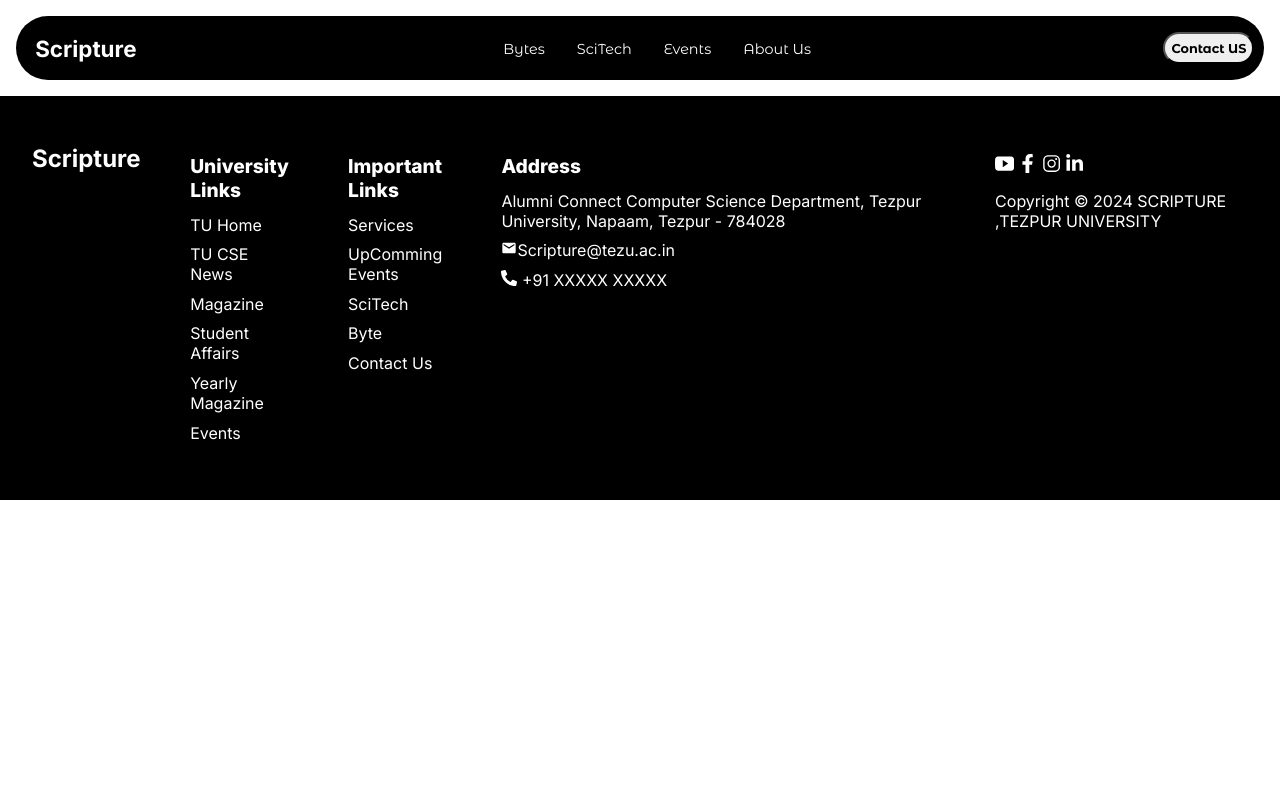
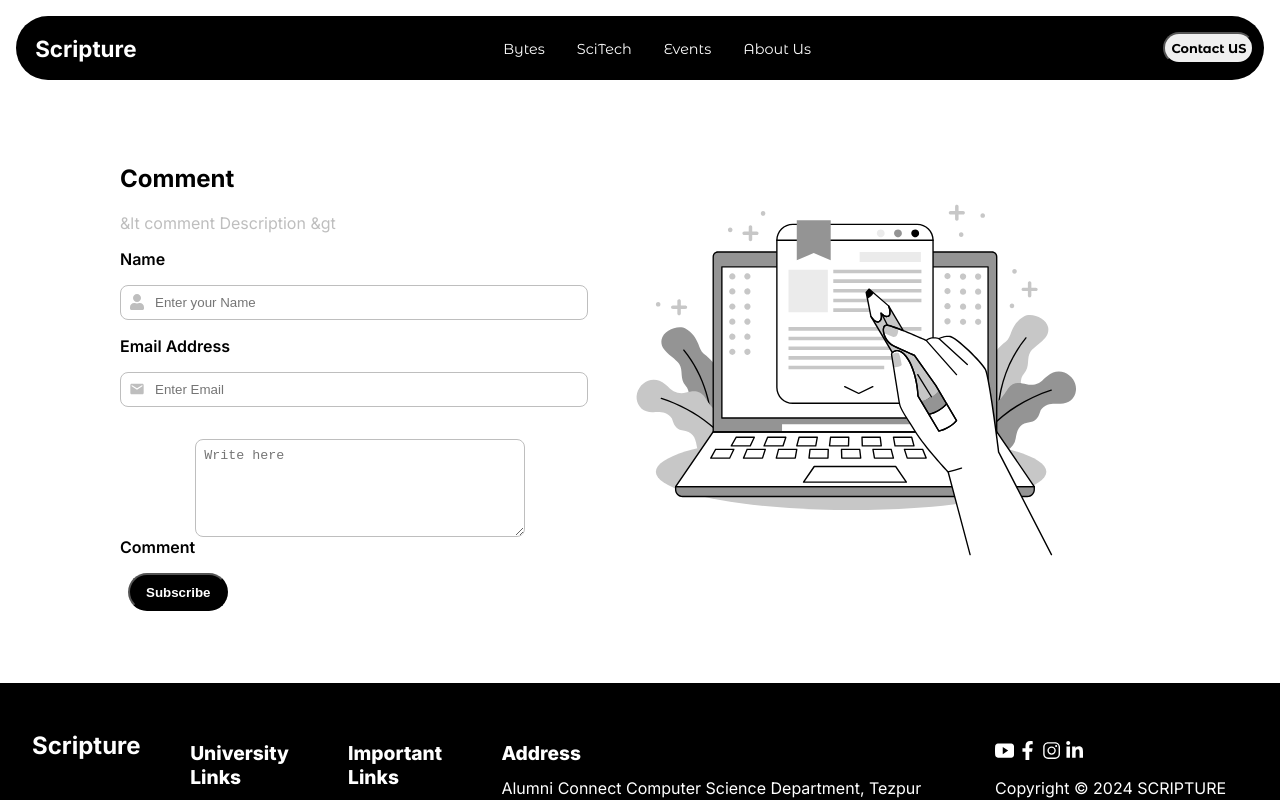
Before and after one commit to Heavy108/Scripture, a Next.js app: page /Blog in a window 1280 px wide. Shown: the top 800 px of the page. Built offline with nearby package versions, Linux system fonts and the light colour scheme; no server answers; the database is empty.

Commit message:
comment Section Responsive

```diff
--- a/src/CSS/Comment.module.css
+++ b/src/CSS/Comment.module.css
@@ -1,18 +1,11 @@
 @import url('https://fonts.googleapis.com/css2?family=Inter:wght@100..900&display=swap');
-
+/*
 .Subscribe_message{
   font-size: 1rem;
   background-color:white;
   padding: 0 20px;
 }
-.Newsletter_outerFrame{
-  display: flex;
-  justify-content:center;
-  gap: 12rem;
-  margin-top:7.5rem;
-  width: 100%;
-  margin-bottom:7.5rem;
-}
+
 .Subscribe_Section{
   display: flex;
   flex-direction: column;
@@ -31,56 +24,197 @@
 .form{
   display: flex;
   flex-direction: column;
-  width: 100%;
+
 }
 
+ */
+.Newsletter_outerFrame{
+  display: flex;
+  flex-direction: column-reverse;
+  margin: 2rem 3rem 2rem 3rem;
+}
+.Newsletter_image img{
+  height: 12rem;
+  width: 12rem;
+  margin-left: 2rem;
+  /* align-content: center; */
+  }
+  .Newsletter_image{
+    align-items: center;
+  }
   .Subscribe_button{
     border-radius: 2.5rem;
-  height: 2.5rem;
-  width:8rem;
+    height:fit-content;
+    width:fit-content;
+    padding: 0.6rem 1rem 0.6rem 1rem;
     margin: 0.5rem;
     margin-top: 1rem;
-
     color: white;
     background-color: black;
     font-weight: 700;
     font-style: normal;
   }
+  .textarea{
+    align-items: center;
+  border: 1px solid #bebebe;
+  border-radius: 0.5rem;
+  padding: 0.5rem;
+  margin: 1rem 0rem 1rem 0rem;
+  height: 8rem;
+  width:  13rem;
+
+}
+.Subscribe_Section p{
+  color: #BEBEBE;
+  font-weight: 400;
+}
 
 .label{
-  font-size: 1rem;
+  font-size: 0.8rem;
   font-weight: 600;
-  margin-bottom: 0.8rem;
 }
-
-
-
+.input_field {
+  border: none;
+  outline: none;
+  width: 10rem;
+}
 .input_container {
   display: flex;
   align-items: center;
   border: 1px solid #bebebe;
   border-radius: 0.5rem;
   padding: 0.5rem;
-  margin-bottom: 1.5rem;
+  margin: 0.8rem 0rem 1.5rem 0rem;
 
 }
-
 .icon {
   margin-right: 0.5rem;
   color: #bebebe;
 }
+@media only screen and (min-width:375px){
+  .textarea{
+    width: 16rem;
+  }
+  .Newsletter_image img{
+    height: 14rem;
+    width: 14rem;
+  }
+}
+@media only screen and (min-width:425px){
+  .textarea{
+    width: 19.5rem;
+  }
+  .label{
+    font-size: 1rem;
+  }
+  .Newsletter_image img{
+    height: 16rem;
+    width: 16rem;
+  }
 
-.input_field {
-  border: none;
-  outline: none;
-  width: 21.5rem;
+}
+@media only screen and (min-width:768px){
+  .Newsletter_outerFrame{
+    flex-direction: row;
+    /* margin: 4rem 5rem 4rem  5rem; */
+    gap: 1rem;
+  }
+  .Newsletter_image{
+    align-content: center;
+  }
+  .Newsletter_image img{
+    height: 20rem;
+    width: 20rem;
+    margin-left: 0;
+
   }
   .textarea{
-    align-items: center;
-  border: 1px solid #bebebe;
-  border-radius: 0.5rem;
-  padding: 0.5rem;
-  margin-bottom: 1.5rem;
-  height: 8rem;
+    height: 10vh;
+  }
+  .input_container{
+    margin: 1rem 0rem 1rem 0rem;
+  }
 
 }
+@media only screen and (min-width:1024px){
+  .Newsletter_outerFrame{
+    flex-direction: row;
+    margin: 4rem 7.5rem 4rem 7.5rem;
+    gap: 3rem;
+  }
+  .Newsletter_image{
+    align-content: center;
+  }
+  .Newsletter_image img{
+    height: 22.5rem;
+    width: 27.5rem;
+    margin-left: 0;
+
+  }
+  .textarea{
+    height: 10vh;
+  }
+  .input_container{
+    margin: 1rem 0rem 1rem 0rem;
+  }
+  .Subscribe_Section{
+    width: 45%;
+  }
+
+}
+@media only screen and ( min-width:1440px){
+  .Newsletter_image img{
+    height: 27.5rem;
+    width: 34.5rem;
+
+  }
+  .textarea{
+    width: 100%;
+  }
+  .Newsletter_outerFrame{
+    margin: 4rem 10rem 4rem 10rem;
+    gap: 4rem;
+  }
+  .Subscribe_Section h2{
+    font-size: 2rem;
+  }
+}
+@media only screen and ( min-width:2560px){
+  .Newsletter_image img{
+    height: 55rem;
+    width: 64.5rem;
+
+  }
+  .label{
+    font-size: 2rem;
+  }
+  .Newsletter_outerFrame{
+    margin: 8rem 20rem 8rem 20rem;
+    gap: 4rem;
+  }
+  .Subscribe_Section h2{
+    font-size: 4rem;
+  }
+  .Subscribe_Section p{
+    font-size: 2rem;
+  }
+  .input_field{
+    font-size: 2rem;
+    padding: 2rem;
+  }
+  .input_container{
+    border-radius: 2rem;
+  }
+  .textarea{
+    font-size: 2rem;
+  }
+  .icon{
+    font-size: 2rem;
+    margin-left: 1rem;
+  }
+  .Subscribe_button {
+    font-size: 2rem;
+    padding: 1.2rem 2rem 1.2rem 2rem;
+
+  }
+}
--- a/src/app/Blog/page.jsx
+++ b/src/app/Blog/page.jsx
@@ -17,7 +17,7 @@ async function Blog({searchParams}) {
     <>
       <NavBar />
       <BlogSection data={Data}/>
-      {/* <Comment /> */}
+      <Comment />
       <Footer />
     </>
   );
```
Lines whose indentation alone changed are shown as unchanged.
